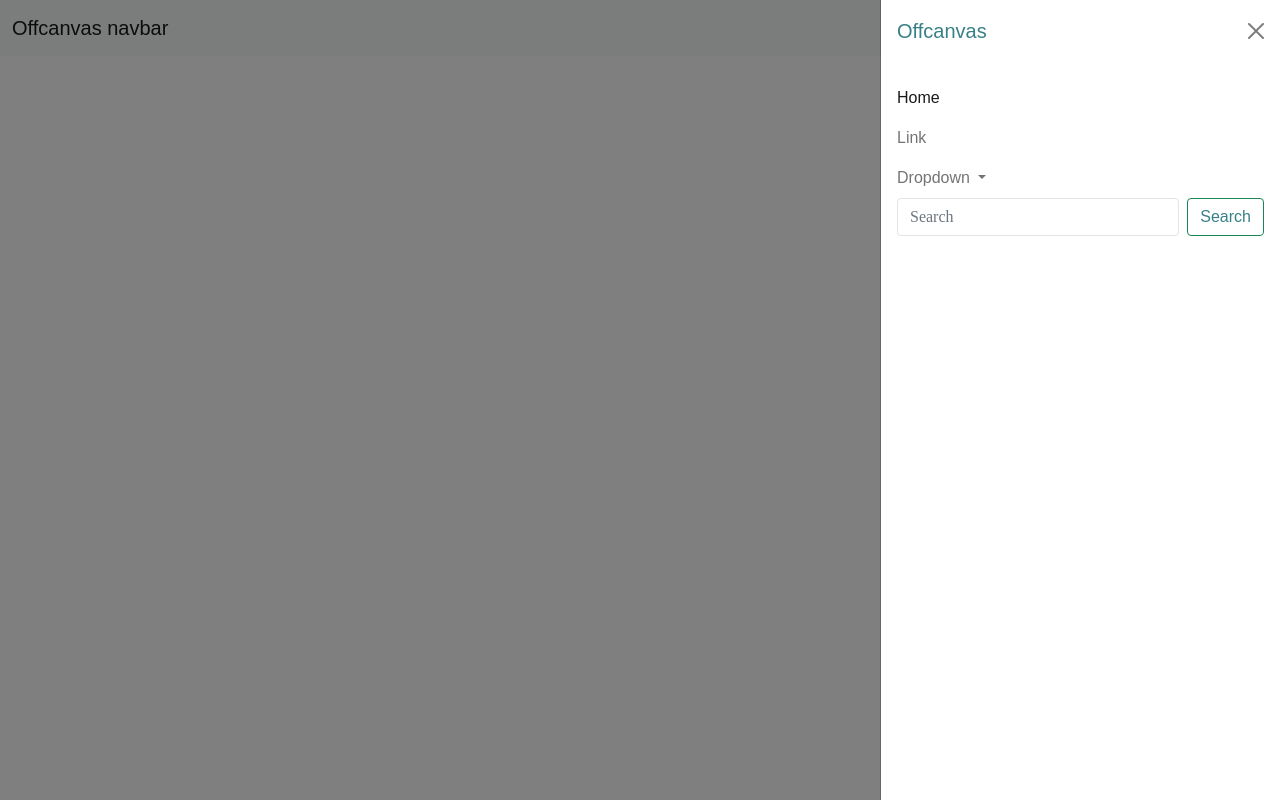
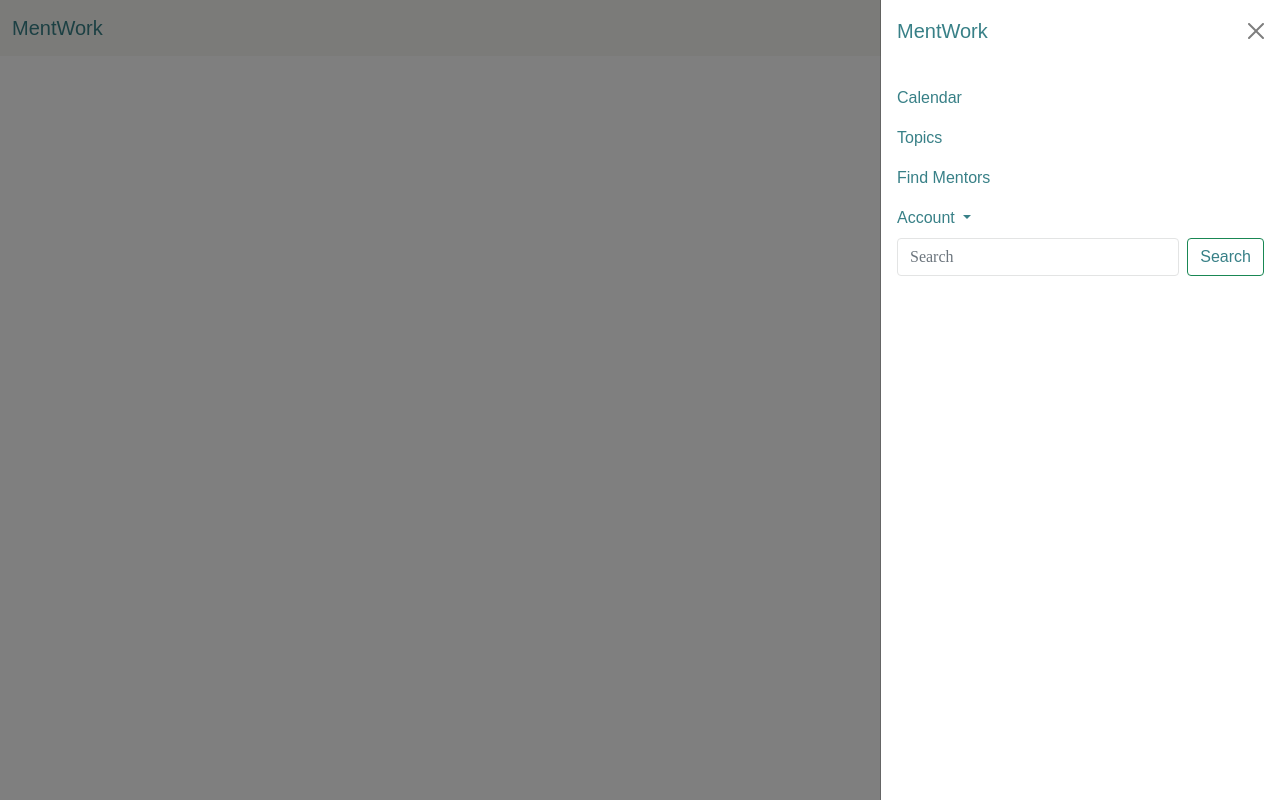
Before and after one commit to abbeyames/2scrumsup_build2, a plain HTML site: page main.html in a window 1280 px wide. Both pictures are taken after a click on the button 1248 px from the left and 28 px from the top of the page. Drawn offline with nearby package versions, Linux system fonts and the light colour scheme.

Commit message:
Add files via upload

```diff
--- a/html/navbar.html
+++ b/html/navbar.html
@@ -1,33 +1,36 @@
-<nav class="navbar navbar-light bg-light fixed-top">
+<nav class="navbar">
   <div class="container-fluid">
-    <a class="navbar-brand" href="#">Offcanvas navbar</a>
+    <a class="navbar-brand" href="../main.html">MentWork</a>
     <button class="navbar-toggler" type="button" data-bs-toggle="offcanvas" data-bs-target="#offcanvasNavbar" aria-controls="offcanvasNavbar">
-      <span class="navbar-toggler-icon"></span>
+      <span class="navbar-toggler-icon"><i class="bi bi-list"></i></span>
     </button>
     <div class="offcanvas offcanvas-end" tabindex="-1" id="offcanvasNavbar" aria-labelledby="offcanvasNavbarLabel">
       <div class="offcanvas-header">
-        <h5 class="offcanvas-title" id="offcanvasNavbarLabel">Offcanvas</h5>
+        <h5 class="offcanvas-title" id="offcanvasNavbarLabel">MentWork</h5>
         <button type="button" class="btn-close text-reset" data-bs-dismiss="offcanvas" aria-label="Close"></button>
       </div>
       <div class="offcanvas-body">
         <ul class="navbar-nav justify-content-end flex-grow-1 pe-3">
           <li class="nav-item">
-            <a class="nav-link active" aria-current="page" href="#">Home</a>
+            <a class="nav-link active" aria-current="page" href="#">Calendar</a>
           </li>
           <li class="nav-item">
-            <a class="nav-link" href="#">Link</a>
+            <a class="nav-link" href="#">Topics</a>
+          </li>
+          <li class="nav-item">
+            <a class="nav-link" href="#">Find Mentors</a>
           </li>
           <li class="nav-item dropdown">
             <a class="nav-link dropdown-toggle" href="#" id="offcanvasNavbarDropdown" role="button" data-bs-toggle="dropdown" aria-expanded="false">
-              Dropdown
+              Account
             </a>
             <ul class="dropdown-menu" aria-labelledby="offcanvasNavbarDropdown">
-              <li><a class="dropdown-item" href="#">Action</a></li>
-              <li><a class="dropdown-item" href="#">Another action</a></li>
+              <li><a class="dropdown-item" href="#">Update Profile</a></li>
+              <li><a class="dropdown-item" href="#">Submit Review</a></li>
               <li>
                 <hr class="dropdown-divider">
               </li>
-              <li><a class="dropdown-item" href="#">Something else here</a></li>
+              <li><a class="dropdown-item" href="#">Log Out</a></li>
             </ul>
           </li>
         </ul>
```
